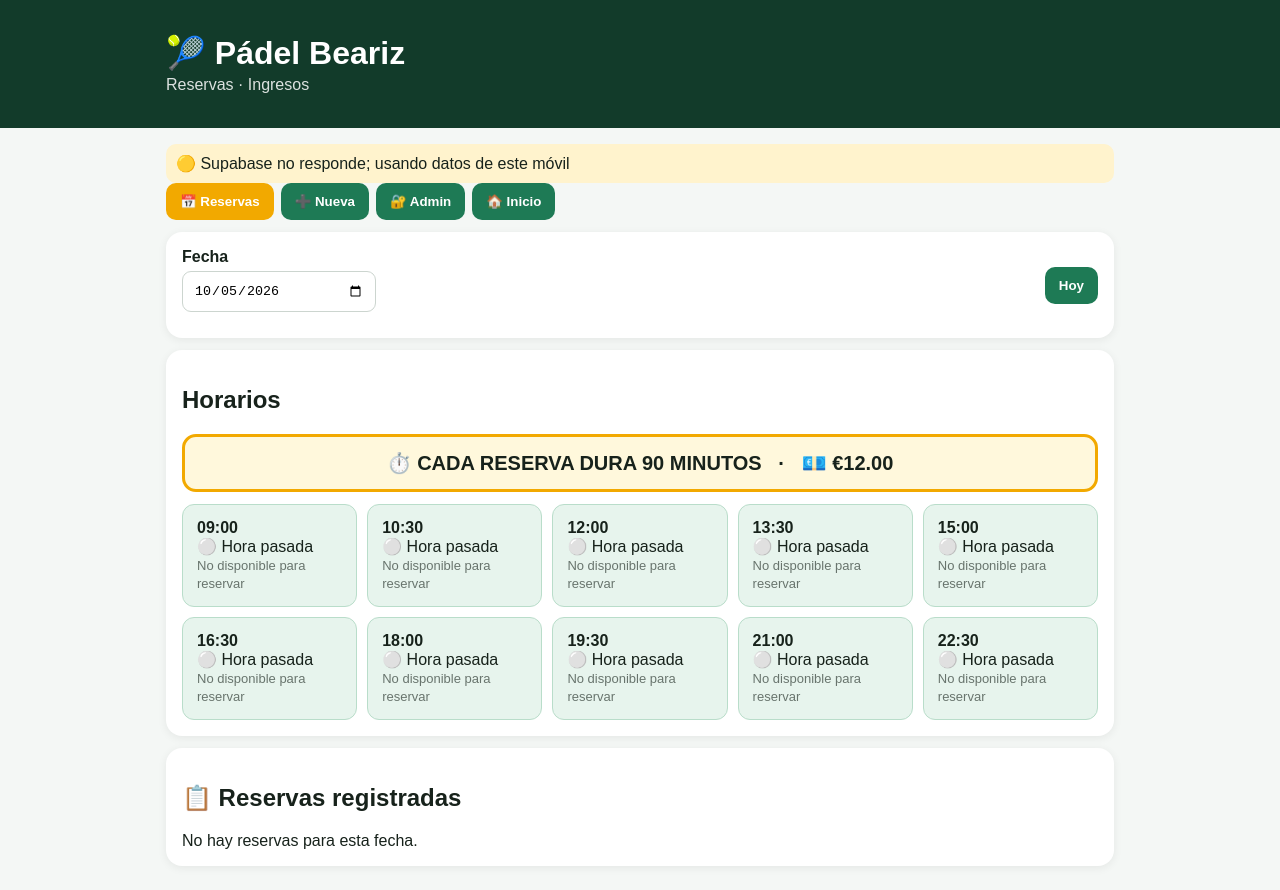
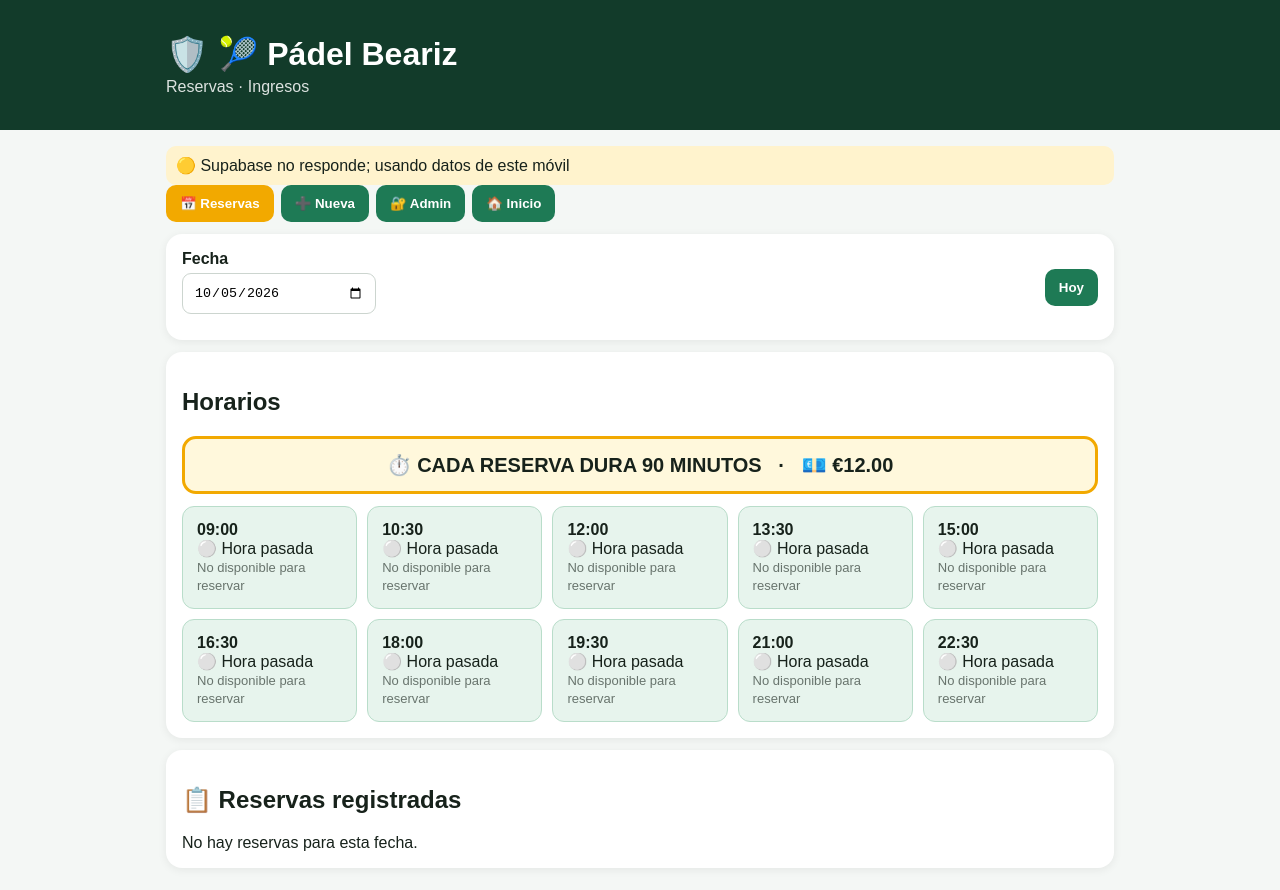
Before and after one commit to magros33-sketch/Padel-Beariz, a plain HTML site: page index.html in a window 1280 px wide. Drawn offline with Linux system fonts and the light colour scheme; no server answers.

Commit message:
Añadir escudo junto al título de Pádel Beariz

```diff
--- a/index.html
+++ b/index.html
@@ -45,7 +45,7 @@ table{font-size:13px}
 
 <header>
 <div class="wrap">
-<h1>🎾 Pádel Beariz</h1>
+<h1 style="display:flex;align-items:center;gap:10px"><span style="font-size:34px">🛡️</span><span>🎾 Pádel Beariz</span></h1>
 <div class="sub">Reservas · Ingresos</div>
 </div>
 </header>
```
